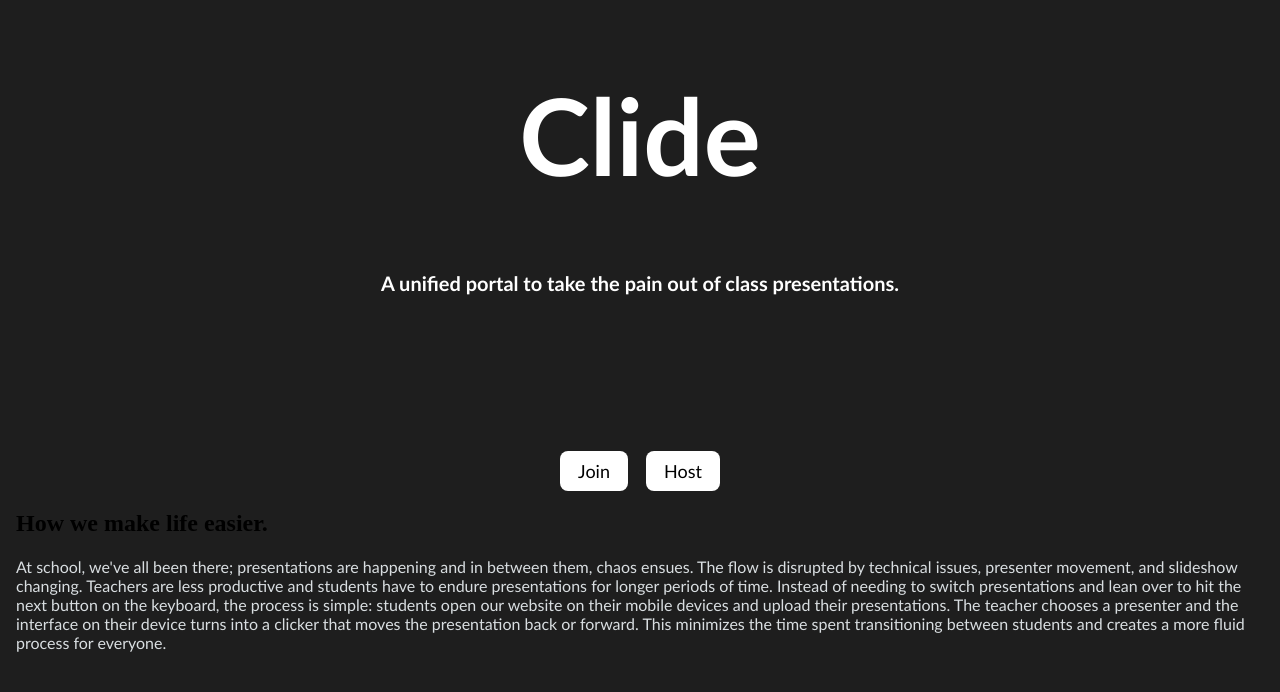
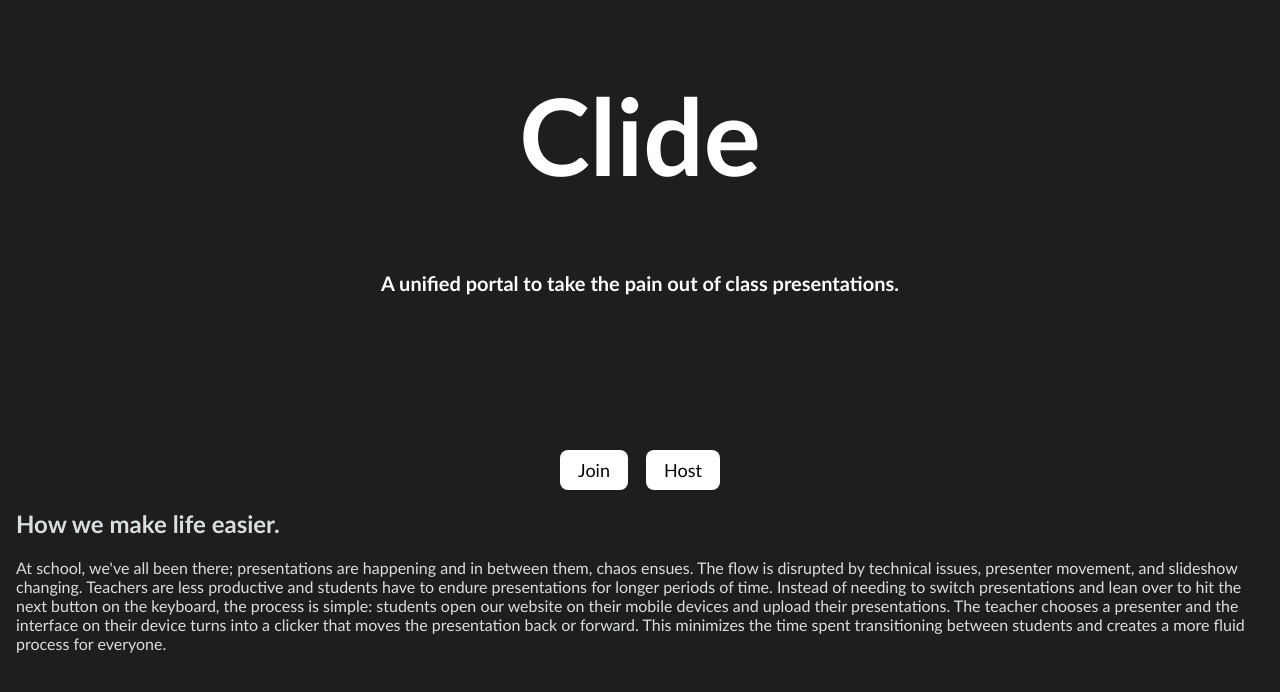
Before and after one commit to hackpeelbestteam/ProjectHackPeel, a SvelteKit app in the folder frontend/: page / in a window 1280 px wide. Shown: the top 692 px of the page. Built offline with nearby package versions, Linux system fonts and the light colour scheme.

Commit message:
making colors and font universal everywhere

```diff
--- a/frontend/static/global.css
+++ b/frontend/static/global.css
@@ -1,3 +1,8 @@
+:root{
+  color: #d9dee1;
+  font-family: Calibri, sans-serif;
+}
+
 h1 {
   text-align: center;
   font-family: Calibri, sans-serif;
```
